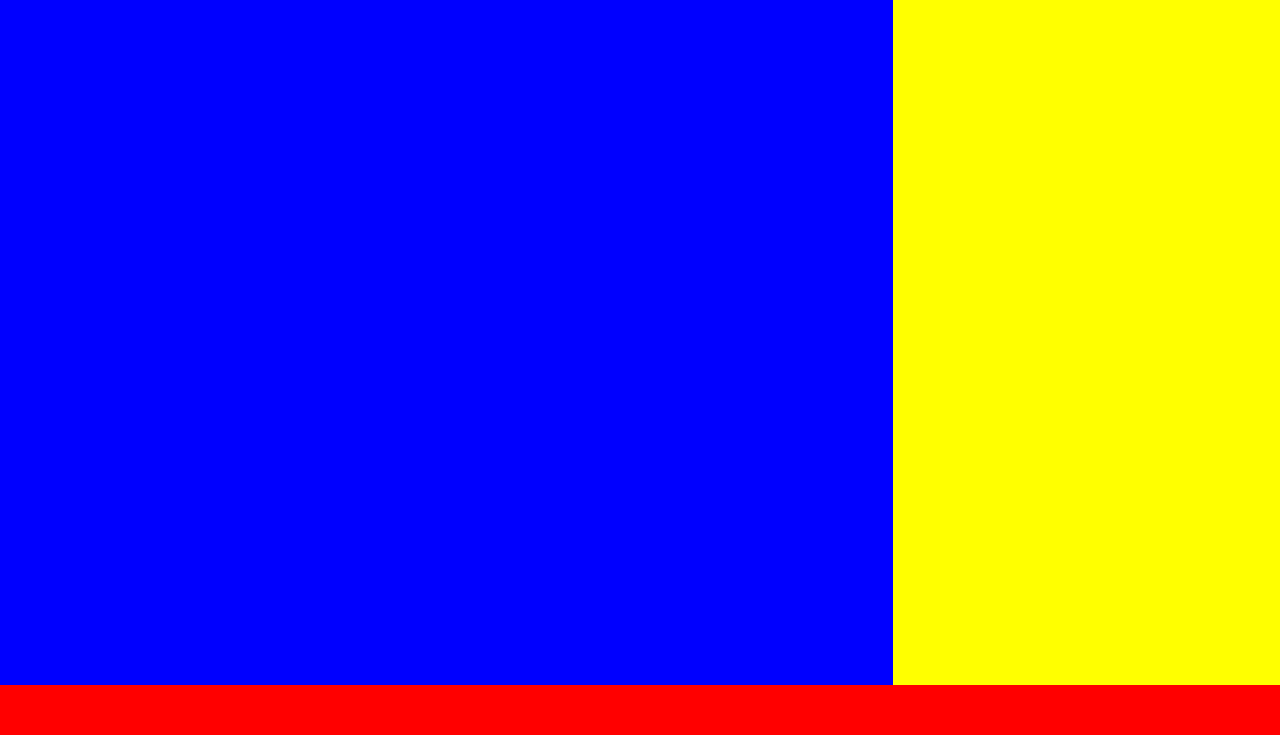
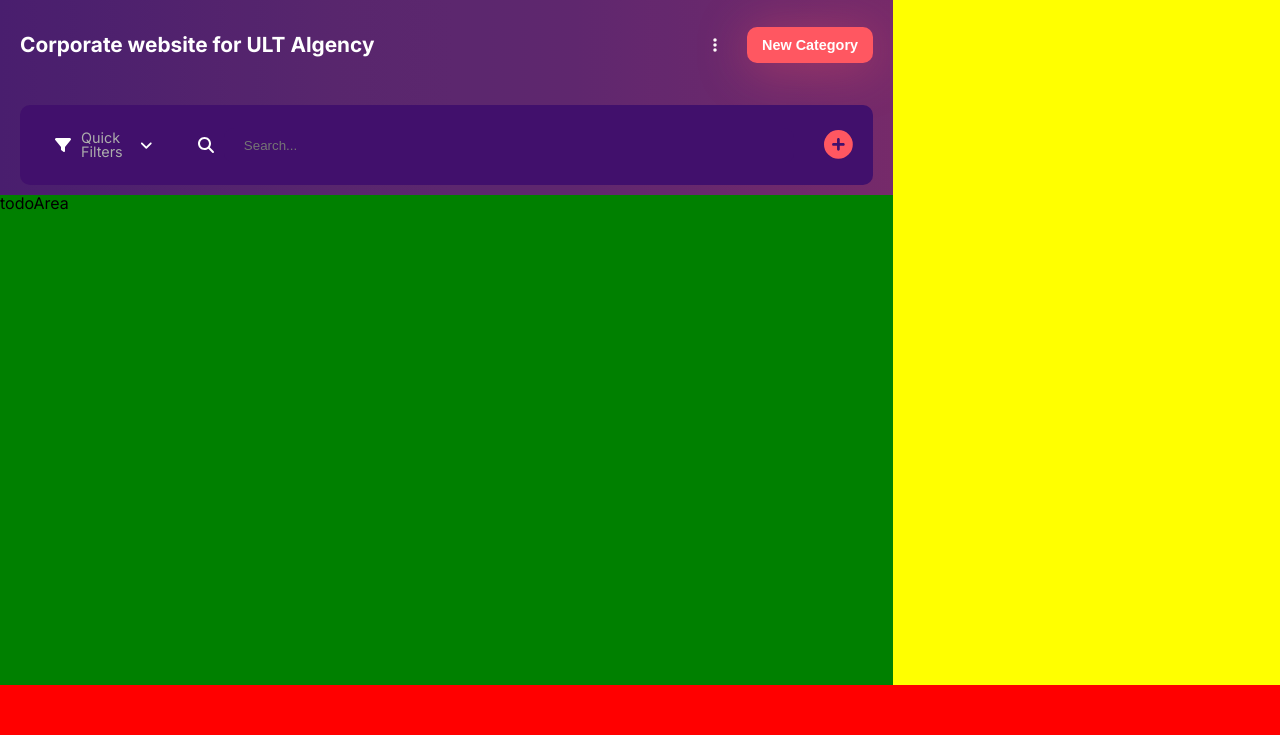
Before and after one commit to realsarius/odin-todo, a website built with webpack: page dist/index.html in a window 1280 px wide. Shown: the part 65-800 px from the top of the page. Built offline with nearby package versions, Linux system fonts and the light colour scheme; files whose address does not match are found by name.

Commit message:
completed the design of heading & search-bar

```diff
--- /dev/null
+++ b/src/board.js
@@ -0,0 +1,83 @@
+const board = document.createElement('div');
+board.id = 'board';
+
+const project = document.createElement('div');
+const search = document.createElement('div');
+const todoArea = document.createElement('div');
+project.id = 'project';
+search.id = 'search';
+todoArea.id = 'todoArea';
+
+const projectContent = document.createElement('div');
+const title = document.createElement('div');
+const rightSide = document.createElement('div');
+const more = document.createElement('i');
+const newCategoryButton = document.createElement('button');
+newCategoryButton.textContent = 'New Category';
+
+more.classList.add('fa-solid', 'fa-ellipsis-vertical');
+
+title.textContent = 'Corporate website for ULT Algency';
+title.id = 'title';
+rightSide.id = 'rightSide';
+
+todoArea.textContent = 'todoArea';
+
+projectContent.id = 'projectContent';
+
+const searchContent = document.createElement('div');
+const filters = document.createElement('div');
+const searchBar = document.createElement('div');
+const searchRightSide = document.createElement('div');
+
+const filtersIcon = document.createElement('i');
+const quickFilters = document.createElement('div');
+const filtersMore = document.createElement('i');
+filtersIcon.classList.add('fa-solid', 'fa-filter');
+quickFilters.textContent = 'Quick Filters';
+filtersMore.classList.add('fa-solid', 'fa-angle-down', 'filtersMore');
+
+quickFilters.className = 'quickFilters';
+
+filters.className = 'filters';
+searchBar.id = 'searchBar';
+searchRightSide.className = 'searchRightSide';
+searchContent.id = 'searchContent';
+
+const searchRightSidePlus = document.createElement('i');
+searchRightSidePlus.classList.add('fa-solid', 'fa-circle-plus');
+
+searchRightSide.appendChild(searchRightSidePlus);
+filters.appendChild(filtersIcon);
+filters.appendChild(quickFilters);
+filters.appendChild(filtersMore);
+
+const searchBarInput = document.createElement('input');
+const searchBarInputIcon = document.createElement('i');
+
+searchBarInput.setAttribute('type', 'search');
+searchBarInput.setAttribute('placeholder', 'Search...');
+searchBarInput.id = 'searchBarInput';
+
+searchBarInputIcon.classList.add('fa-solid', 'fa-magnifying-glass');
+
+searchBar.appendChild(searchBarInputIcon);
+searchBar.appendChild(searchBarInput);
+
+searchContent.appendChild(filters);
+searchContent.appendChild(searchBar);
+searchContent.appendChild(searchRightSide);
+
+rightSide.appendChild(more);
+rightSide.appendChild(newCategoryButton);
+projectContent.appendChild(title);
+projectContent.appendChild(rightSide);
+
+search.appendChild(searchContent);
+project.appendChild(projectContent);
+
+board.appendChild(project);
+board.appendChild(search);
+board.appendChild(todoArea);
+
+export default board;
--- a/src/index.js
+++ b/src/index.js
@@ -8,11 +8,16 @@ import navbar from './nav-bar';
 import calendar from './calendar';
 import main from './main';
 import footer from './footer';
+import board from './board';
+import map from './map';
 
 const root = document.querySelector('.root');
 const container = document.createElement('div');
 
 container.className = 'container';
+
+main.appendChild(board);
+main.appendChild(map);
 
 container.appendChild(navbar);
 container.appendChild(main);
@@ -20,3 +25,8 @@ container.appendChild(calendar);
 container.appendChild(footer);
 
 root.appendChild(container);
+document.querySelector('.navbarMiddle1').style.backgroundColor =
+  'rgba(255, 255, 255, 0.1)';
+document.querySelector('.navbarMiddle1').style.boxShadow =
+  '0 3px 0 #ff5761 inset';
+document.querySelector('#map').style.display = 'none';
--- a/src/main.js
+++ b/src/main.js
@@ -1,6 +1,4 @@
 const main = document.createElement('main');
-const mainContent = document.createElement('div');
-
-main.appendChild(mainContent);
+main.id = 'main';
 
 export default main;
--- /dev/null
+++ b/src/map.js
@@ -0,0 +1,6 @@
+const map = document.createElement('div');
+map.id = 'map';
+
+map.textContent = 'Map';
+
+export default map;
--- a/src/nav-bar.js
+++ b/src/nav-bar.js
@@ -51,6 +51,8 @@ navbarMiddle3.appendChild(navbarMiddle3Text);
 navbarMiddle4.appendChild(navbarMiddle4Icon);
 navbarMiddle4.appendChild(navbarMiddle4Text);
 
+// select board on load
+
 const navbarRight1 = document.createElement('i');
 const navbarRight2 = document.createElement('div');
 
@@ -101,4 +103,18 @@ navbar.appendChild(navbarLeft);
 navbar.appendChild(navbarMiddle);
 navbar.appendChild(navbarRight);
 
+navbarMiddle1.addEventListener('click', () => {
+  document.querySelector('#map').style.display = 'none';
+  document.querySelector('#board').style.display = 'grid';
+  navbarMiddle1.style.backgroundColor = 'rgba(255, 255, 255, 0.1)';
+  navbarMiddle2.style.backgroundColor = 'rgba(255, 255, 255, 0.0)';
+});
+
+navbarMiddle2.addEventListener('click', () => {
+  document.querySelector('#map').style.display = 'grid';
+  document.querySelector('#board').style.display = 'none';
+  navbarMiddle1.style.backgroundColor = 'rgba(255, 255, 255, 0.0)';
+  navbarMiddle2.style.backgroundColor = 'rgba(255, 255, 255, 0.1)';
+});
+
 export default navbar;
--- a/src/style.css
+++ b/src/style.css
@@ -173,7 +173,7 @@ table {
 }
 
 .container nav {
-  height: 50px;
+  height: 60px;
   grid-area: nv;
   display: flex;
   justify-content: space-between;
@@ -182,7 +182,6 @@ table {
 }
 
 .container main {
-  background-color: blue;
   grid-area: mn;
 }
 .container .calendar {
@@ -223,7 +222,7 @@ table {
 }
 
 .container nav .navbar-right {
-  width: 250px;
+  width: 230px;
   display: flex;
   height: 100%;
   align-items: center;
@@ -255,20 +254,125 @@ table {
   border: 0.5px white solid;
   background-image: url('./img/pp.jpe');
 }
-/* .container nav .navbar-middle .navbarMiddle1 {
+
+#board {
+  width: 100%;
+  height: 100%;
+  display: grid;
+  grid-template-rows: 0fr 0fr 1fr;
+  background-color: rgba(255, 255, 255, 0.1);
+  font-family: 'Inter', sans-serif;
+}
+
+#board #project {
+  width: 100%;
+  height: 100px;
+}
+#board #project #projectContent {
+  color: white;
+  display: flex;
+  height: 100%;
+  justify-content: space-between;
+  align-items: center;
+  margin: 0 20px;
+}
+#board #project #projectContent #title {
+  font-size: 1.3rem;
+  font-weight: 700;
+}
+
+#board #project #projectContent #rightSide {
+  display: flex;
+  gap: 30px;
+  align-items: center;
+}
+#board #project #projectContent #rightSide button {
+  background-color: rgba(255, 87, 97, 1);
+  padding: 10px 15px;
+  font-size: 0.9rem;
+  color: white;
+  font-weight: 600;
+  border: none;
+  border-radius: 10px;
+  box-shadow: 0 5px 50px rgba(255, 87, 97, 0.4);
+  cursor: pointer;
+  transition: all 0.2s ease-in-out;
+}
+#board #project #projectContent #rightSide button:hover {
+  background-color: rgba(255, 87, 97, 0.8);
+}
+#board #search {
+  width: 100%;
+  height: 100px;
+  display: flex;
+  justify-content: center;
+  align-items: center;
+}
+#board #search #searchContent {
+  border-radius: 10px;
+  background-color: #41106c;
+  width: 100%;
+  height: 80%;
+  display: flex;
+  margin: 0 20px;
+  display: flex;
+  align-items: center;
+  gap: 30px;
   padding: 0 20px;
+  color: white;
+}
+#board #search #searchContent .filters {
   display: flex;
   gap: 10px;
+  align-items: center;
+  justify-content: center;
+  height: 5 0%;
+  border-radius: 10px;
+  padding: 10px 15px;
+  transition: all 0.2s ease-in-out;
+  cursor: pointer;
 }
-.container nav .navbar-middle .navbarMiddle2 {
+#board #search #searchContent .filters:hover {
+  background-color: rgba(255, 255, 255, 0.1);
+}
+#board #search #searchContent .filters .quickFilters {
+  font-size: 0.9rem;
+  font-weight: 400;
+  color: rgb(172, 172, 172);
+}
+#board #search #searchContent .filters .filtersMore {
+  font-size: 0.9rem;
+}
+
+#board #search #searchContent #searchBar {
+  height: 100%;
   display: flex;
+  align-items: center;
+  width: 100%;
   gap: 10px;
 }
-.container nav .navbar-middle .navbarMiddle3 {
-  display: flex;
-  gap: 10px;
+#board #search #searchContent #searchBar #searchBarInput {
+  width: 100%;
+  background-color: #41106c;
+  color: white;
+  padding: 10px 20px;
+  border: none;
+  border-radius: 10px;
+  transition: all 0.2s ease-in-out;
 }
-.container nav .navbar-middle .navbarMiddle4 {
-  display: flex;
-  gap: 10px;
-} */
+#board #search #searchContent #searchBar #searchBarInput:focus {
+  background-color: rgba(255, 255, 255, 0.1);
+  outline: none;
+}
+
+#board #search #searchContent .searchRightSide {
+  color: rgba(255, 87, 97, 1);
+  font-size: 1.8rem;
+  margin-left: auto;
+}
+#board #search #searchContent .searchRightSide :hover {
+  cursor: pointer;
+}
+#board #todoArea {
+  background-color: green;
+}
```
Also changed, not shown: dist/index.css, 1 other file.
